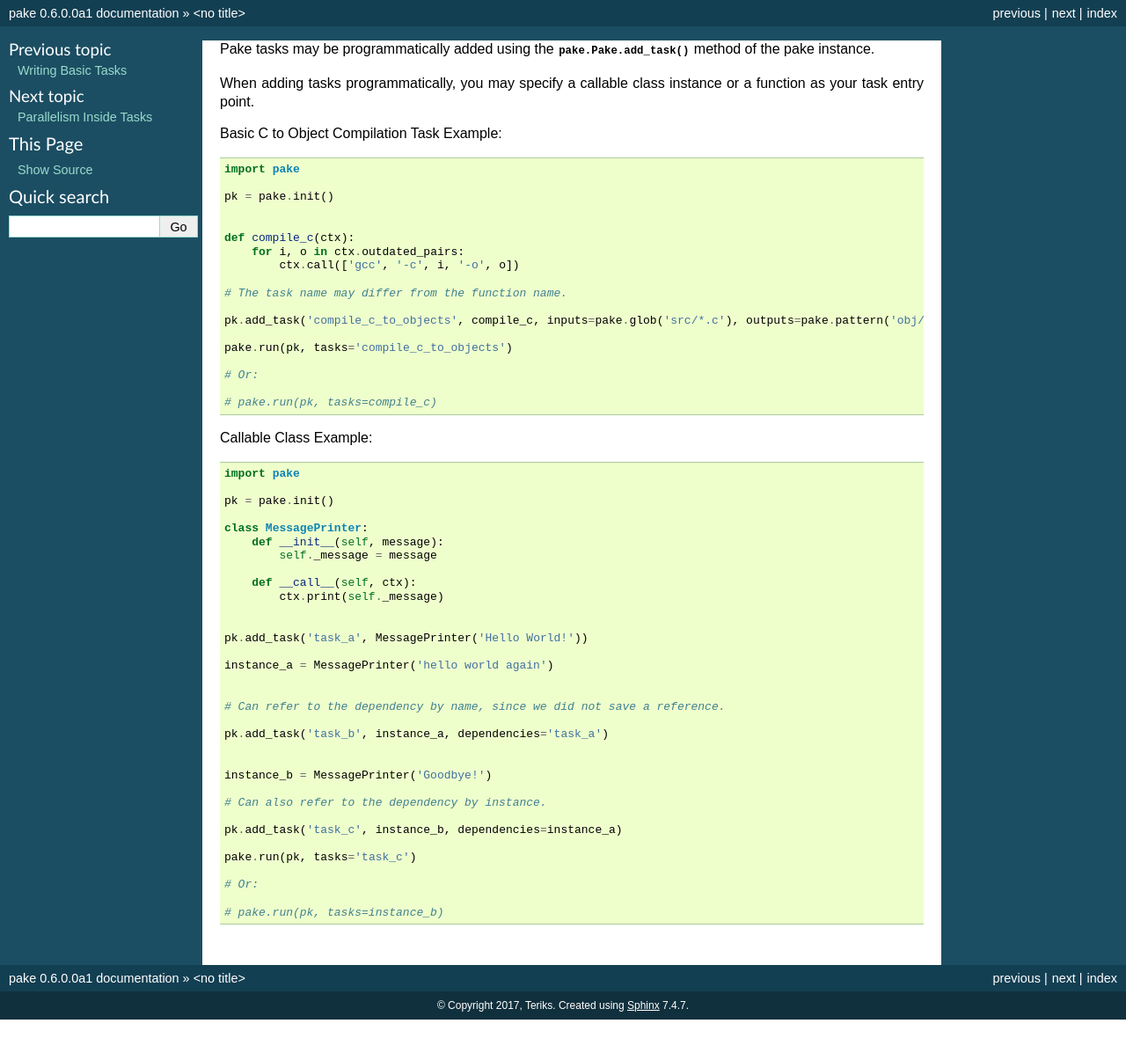
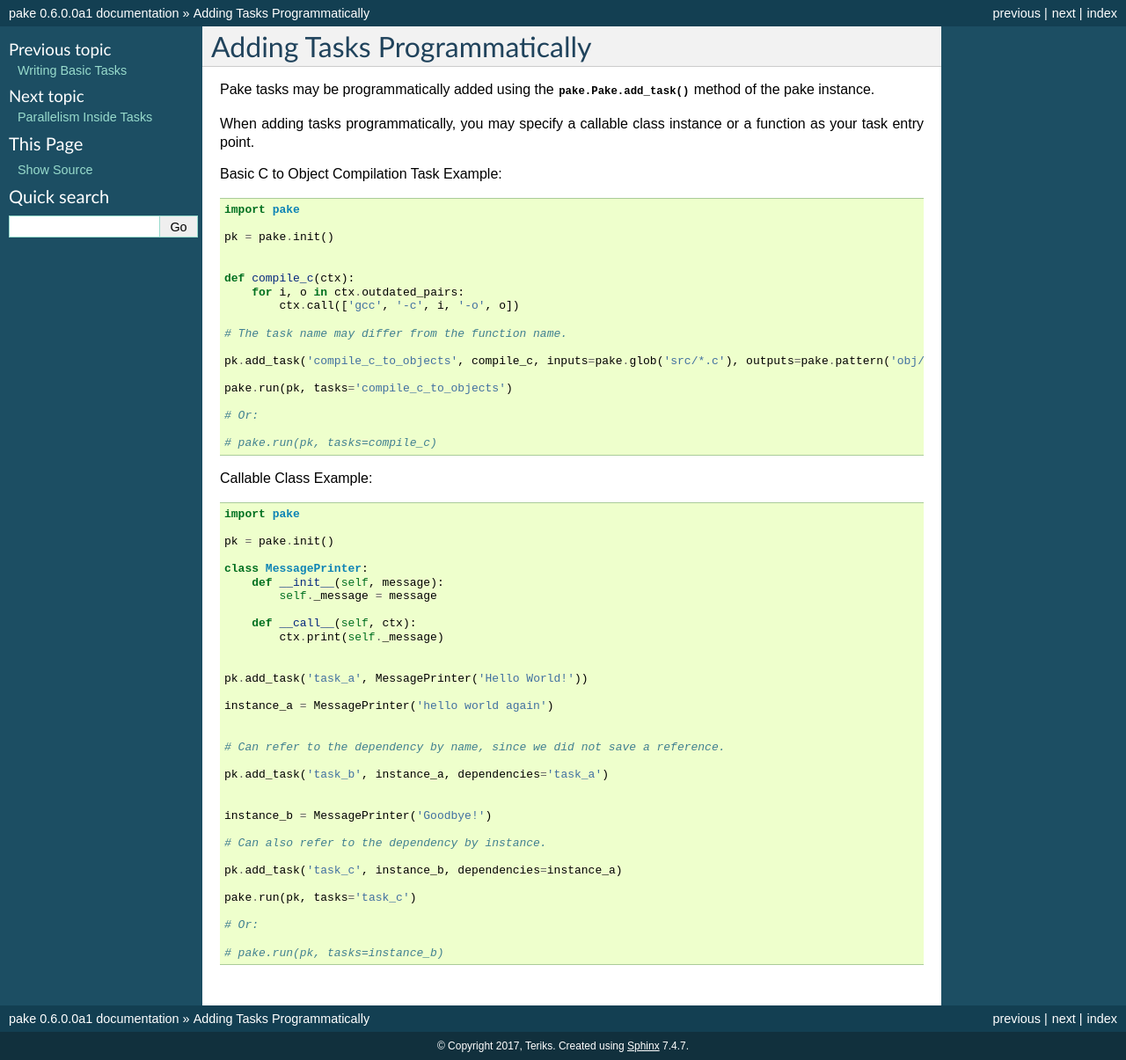
Before and after one commit to Teriks/pake, a Sphinx documentation site: the page built from docs/source/programmaticlyaddtasks.rst, in a window 1280 px wide. Shown: the whole page at 88% size. Built offline with Sphinx 7.4.7, drawn with Linux system fonts in a browser that asks for light colours; before the commit the page ends 1159 px from its top, so only the background shows below that.

Commit message:
Add title to programmatic add_task page

```diff
--- a/docs/source/programmaticlyaddtasks.rst
+++ b/docs/source/programmaticlyaddtasks.rst
@@ -1,3 +1,6 @@
+Adding Tasks Programmatically
+=============================
+
 Pake tasks may be programmatically added using the :py:meth:`pake.Pake.add_task` method of the pake instance.
 
 When adding tasks programmatically, you may specify a callable class instance or a function as your task entry point.
```
